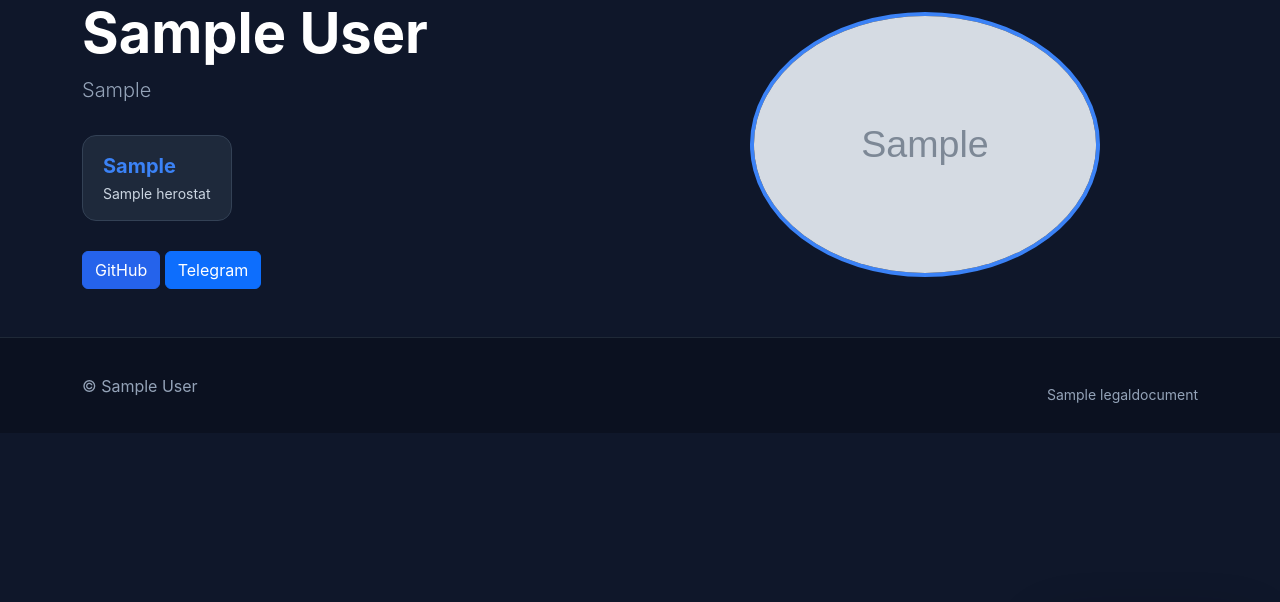
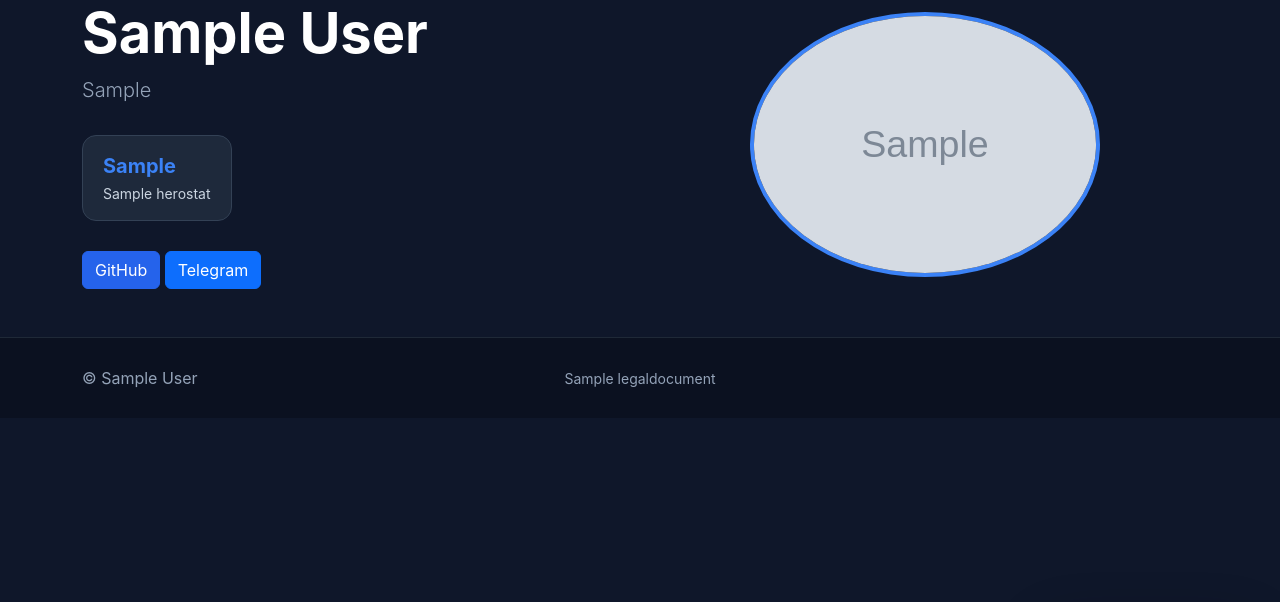
Before and after one commit to Riso1/portfolio-django, a Django app: page / in a window 1280 px wide. Shown: the part 105-707 px from the top of the page. Run offline with Django 5.2, Linux system fonts and the light colour scheme; tables that the repository leaves empty hold one stand-in row (values such as "Sample post"); grey boxes marked "Sample" are stand-in pictures.

Commit message:
Улучшен футер и юридические ссылки

```diff
--- a/static/portfolio/css/style.css
+++ b/static/portfolio/css/style.css
@@ -281,11 +281,14 @@ section[id] {
 }
 
 .site-footer__inner {
-    display: flex;
-    justify-content: space-between;
+    display: grid;
+    grid-template-columns: 1fr auto 1fr;
+    gap: 28px;
     align-items: center;
-    gap: 24px;
-    flex-wrap: wrap;
+}
+
+.site-footer__copy {
+    color: #94a3b8;
 }
 
 .site-footer p {
@@ -295,6 +298,7 @@ section[id] {
 
 .site-footer__links {
     display: flex;
+    justify-content: flex-end;
     gap: 14px;
 }
 
@@ -1251,10 +1255,9 @@ section[id] {
 }
 
 .site-footer__legal {
-    display: flex;
-    flex-wrap: wrap;
-    gap: 12px 18px;
-    margin-top: 18px;
+    display: grid;
+    gap: 8px;
+    text-align: center;
     font-size: 14px;
 }
 
@@ -1267,3 +1270,14 @@ section[id] {
 .site-footer__legal a:hover {
     color: #ffffff;
 }
+
+@media (max-width: 768px) {
+    .site-footer__inner {
+        grid-template-columns: 1fr;
+        text-align: center;
+    }
+
+    .site-footer__links {
+        justify-content: center;
+    }
+}
--- a/templates/base.html
+++ b/templates/base.html
@@ -136,13 +136,23 @@
         <footer class="site-footer">
             <div class="container">
                 <div class="site-footer__inner">
-                    <div>
+                    <div class="site-footer__copy">
                         {% if text_blocks.footer_text %}
                             {{ text_blocks.footer_text.content|linebreaks }}
                         {% else %}
                             <p>© {{ settings.full_name }}</p>
                         {% endif %}
                     </div>
+
+                    {% if legal_documents %}
+                        <div class="site-footer__legal">
+                            {% for document in legal_documents %}
+                                <a href="{% url 'legal_document' document.slug %}">
+                                    {{ document.title }}
+                                </a>
+                            {% endfor %}
+                        </div>
+                    {% endif %}
 
                     <div class="site-footer__links">
                         {% for contact in contact_links %}
@@ -155,16 +165,6 @@
                             </a>
                         {% endfor %}
                     </div>
-
-                    {% if legal_documents %}
-                        <div class="site-footer__legal">
-                            {% for document in legal_documents %}
-                                <a href="{% url 'legal_document' document.slug %}">
-                                    {{ document.title }}
-                                </a>
-                            {% endfor %}
-                        </div>
-                    {% endif %}
                 </div>
             </div>
         </footer>
```
